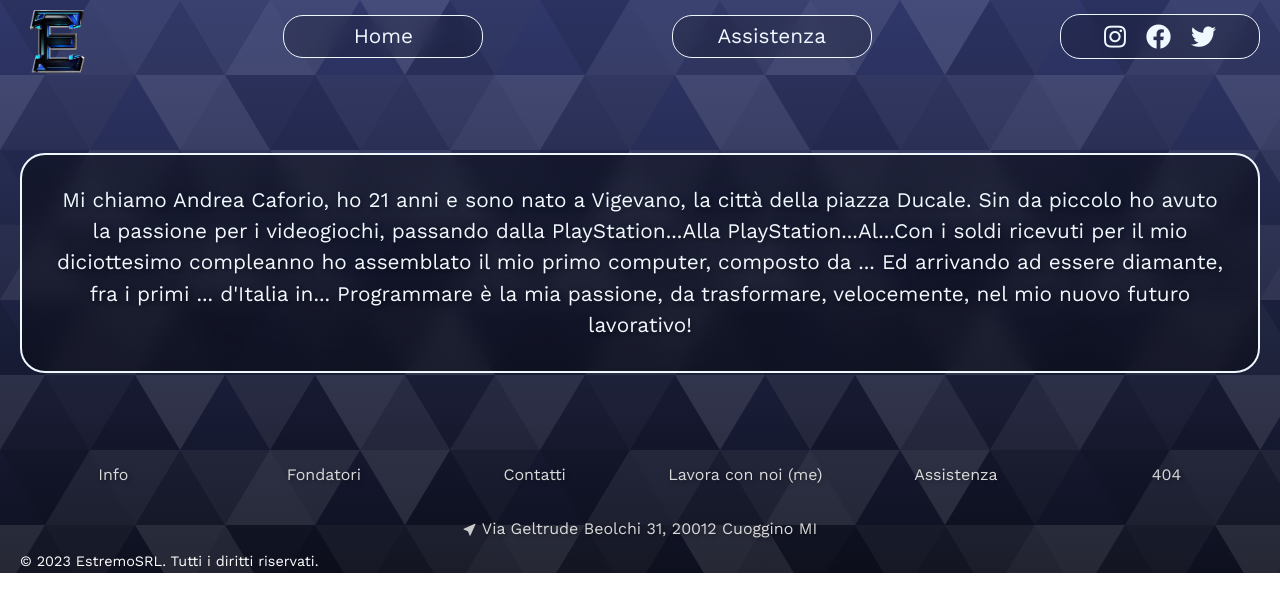
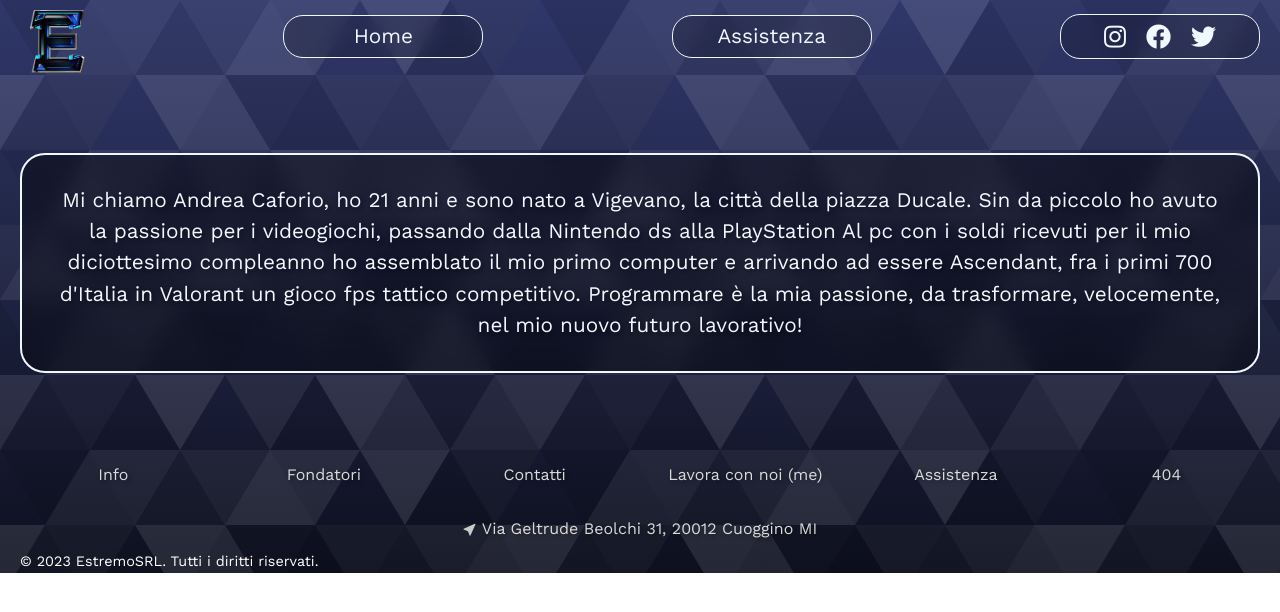
Before and after one commit to Perryno/estremo-frontend, a React (Create React App) app: page /fondatori in a window 1280 px wide. Shown: the top 612 px of the page. Built offline with nearby package versions, Linux system fonts and the light colour scheme.

Commit message:
versione finale

```diff
--- a/src/components/Contatti.jsx
+++ b/src/components/Contatti.jsx
@@ -15,7 +15,7 @@ const Contatti = () => {
       </div>
       <div>
         <h4>Telefono</h4>
-        <p>Numero di telefono: +39 123 456789</p>
+        <p> +39 123 456789</p>
       </div>
       <div>
         <h4>Indirizzo</h4>
--- a/src/components/Fondatori.jsx
+++ b/src/components/Fondatori.jsx
@@ -4,10 +4,10 @@ const Fondatori = () => {
   return (
     <div className="info">
       Mi chiamo Andrea Caforio, ho 21 anni e sono nato a Vigevano, la città della piazza Ducale. Sin da piccolo ho avuto
-      la passione per i videogiochi, passando dalla PlayStation...Alla PlayStation...Al...Con i soldi ricevuti per il
-      mio diciottesimo compleanno ho assemblato il mio primo computer, composto da ... Ed arrivando ad essere diamante,
-      fra i primi ... d'Italia in... Programmare è la mia passione, da trasformare, velocemente, nel mio nuovo futuro
-      lavorativo!
+      la passione per i videogiochi, passando dalla Nintendo ds alla PlayStation Al pc con i soldi ricevuti per il mio
+      diciottesimo compleanno ho assemblato il mio primo computer e arrivando ad essere Ascendant, fra i primi 700
+      d'Italia in Valorant un gioco fps tattico competitivo. Programmare è la mia passione, da trasformare, velocemente,
+      nel mio nuovo futuro lavorativo!
     </div>
   );
 };
```
